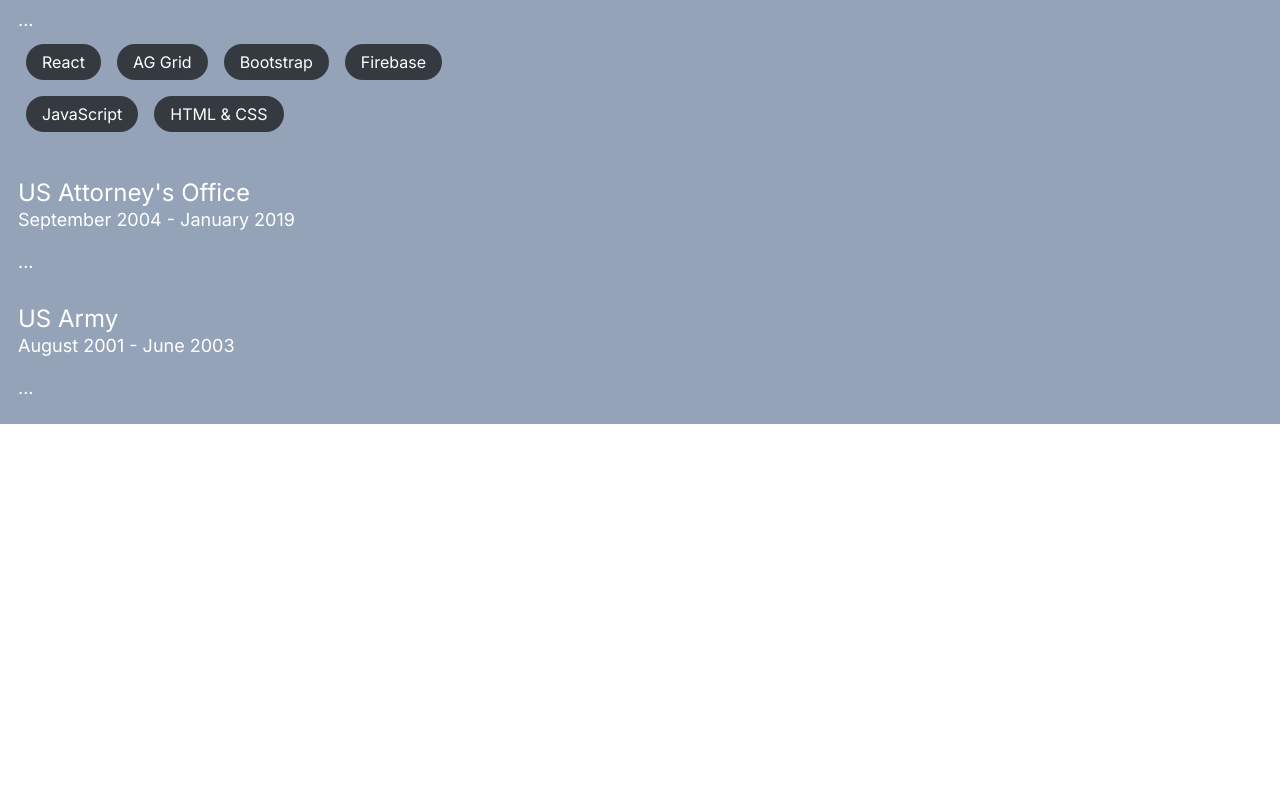
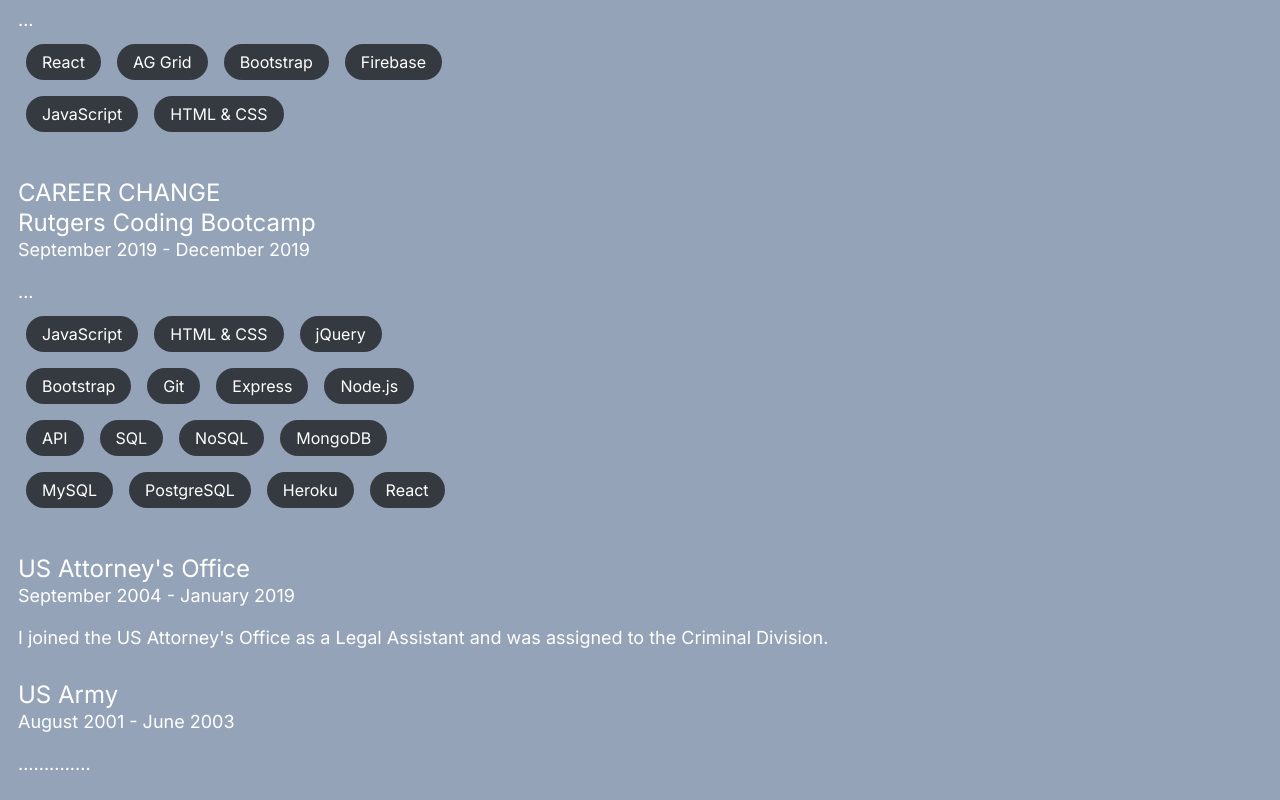
Before and after one commit to michaelpaulcuccia/profile-resume, a Next.js app in the folder my-app/: page /work in a window 1280 px wide. Shown: the part 850-1650 px from the top of the page. Before the commit the page ends 1274 px from the top, so only its background shows below. Built offline with nearby package versions, Linux system fonts and the light colour scheme.

Commit message:
adds career details

```diff
--- a/my-app/constants/technologies.js
+++ b/my-app/constants/technologies.js
@@ -19,3 +19,21 @@
     'JavaScript',
     'HTML & CSS'
 ];
+
+export const rutgersTech = [
+    'JavaScript',
+    'HTML & CSS',
+    'jQuery',
+    'Bootstrap',
+    'Git',
+    'Express',
+    'Node.js',
+    'API',
+    'SQL',
+    'NoSQL',
+    'MongoDB',
+    'MySQL',
+    'PostgreSQL',
+    'Heroku',
+    'React'
+];
--- a/my-app/src/app/work/page.js
+++ b/my-app/src/app/work/page.js
@@ -2,7 +2,7 @@
 import React from 'react';
 import PageWrapper from '../../../components/PageWrapper';
 import { TextContainer, Title, Headline, Paragraph, PillContainer } from '../../../components/CustomText';
-import { designoryTech, xogeneTech } from '../../../constants/technologies';
+import { designoryTech, xogeneTech, rutgersTech } from '../../../constants/technologies';
 import Pill from '../../../components/Pill';
 
 export default function page() {
@@ -39,17 +39,32 @@
       </TextContainer>
       <div style={{ marginBottom: '30px'}}></div>
       <TextContainer>
+        <Headline>CAREER CHANGE</Headline>
+        <Headline>Rutgers Coding Bootcamp</Headline>
+        <Paragraph>September 2019 - December 2019</Paragraph>
+        <div style={{ marginBottom: '18px'}}></div>
+        <Paragraph>...</Paragraph>
+        <PillContainer>
+          {
+            rutgersTech.map((item, i) => (
+              <Pill key={i}>{item}</Pill>
+            ))
+          }
+        </PillContainer>
+      </TextContainer>
+      <div style={{ marginBottom: '30px'}}></div>
+      <TextContainer>
         <Headline>US Attorney's Office</Headline>
         <Paragraph>September 2004 - January 2019</Paragraph>
         <div style={{ marginBottom: '18px'}}></div>
-        <Paragraph>...</Paragraph>
+        <Paragraph>I joined the US Attorney's Office as a Legal Assistant and was assigned to the Criminal Division.</Paragraph>
       </TextContainer>
       <div style={{ marginBottom: '30px'}}></div>
       <TextContainer>
         <Headline>US Army</Headline>
         <Paragraph>August 2001 - June 2003</Paragraph>
         <div style={{ marginBottom: '18px'}}></div>
-        <Paragraph>...</Paragraph>
+        <Paragraph>..............</Paragraph>
       </TextContainer>
     </PageWrapper>
   )
```
